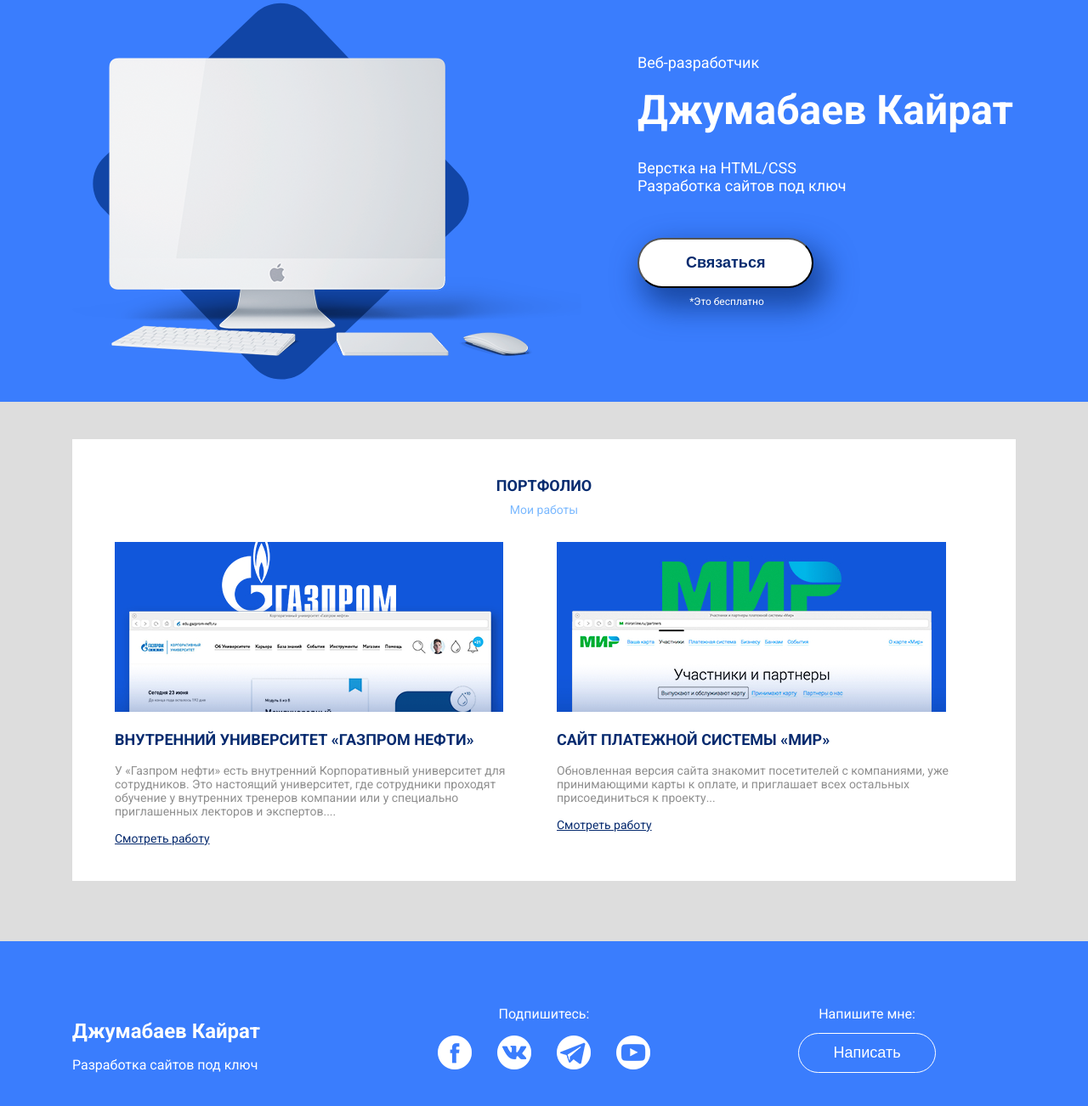
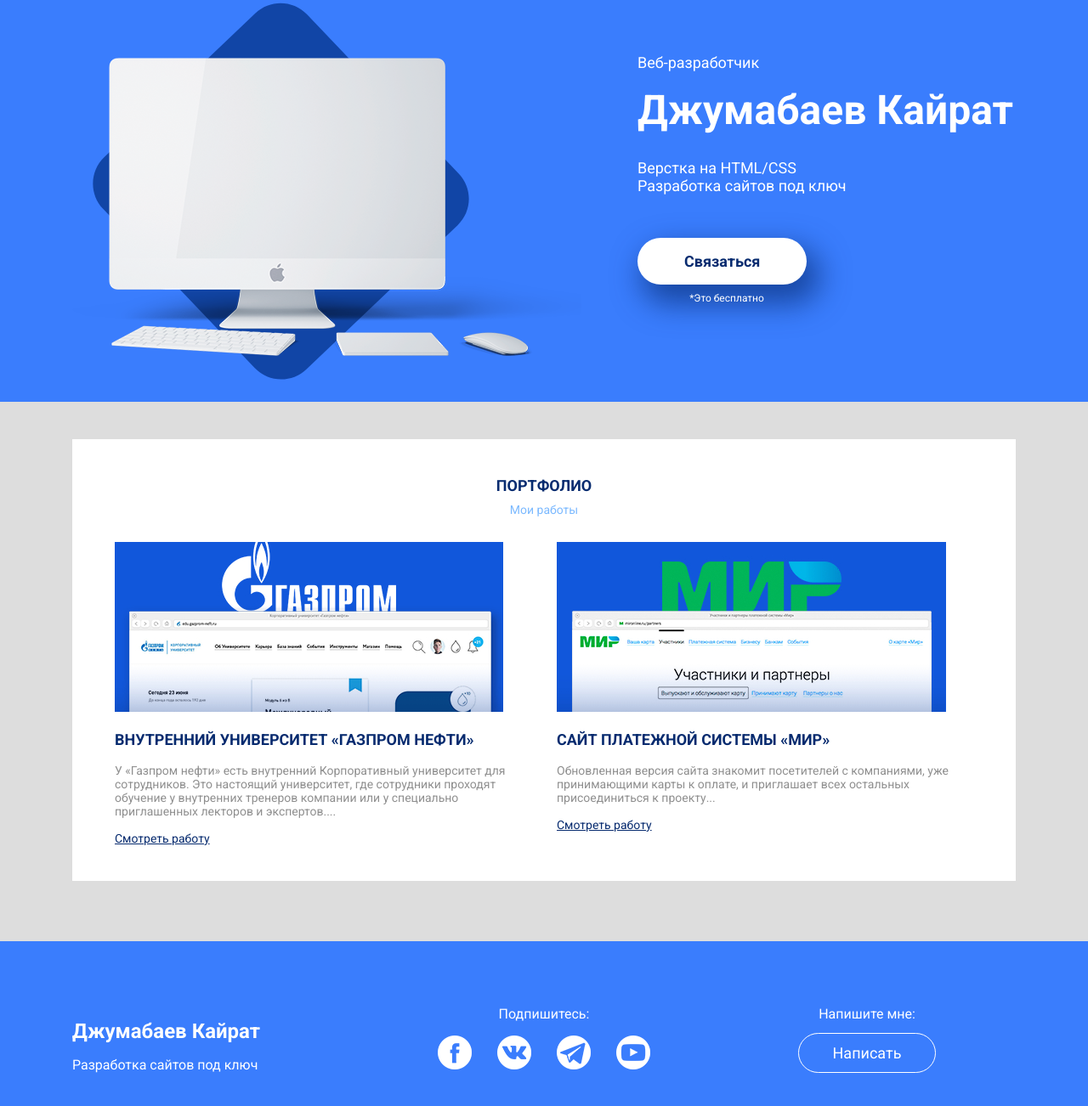
Before and after one commit to wevdevkairat/wevdevkairat.github.io, a plain HTML site: page index.html in a window 1280 px wide. Shown: the part 56-1358 px from the top of the page at 85% size. Drawn offline with Linux system fonts and the light colour scheme.

Commit message:
Add files via upload

```diff
--- a/css/style.css
+++ b/css/style.css
@@ -33,6 +33,8 @@ header{
 
 
 .header-button{
+	display: inline-block;
+	text-decoration: none;
 box-shadow: 10px 17px 34px 6px rgba(18, 61, 145, 0.83);
 border-radius: 50px;
 background-color: #ffffff;
@@ -158,6 +160,7 @@ margin-bottom: 7px;
 	margin-bottom: 13px;
 }
 .footer-button{
+	text-decoration: none;
 	display: inline-block;
 	border: 1px solid #ffffff;
 	background-color: transparent;
--- a/index.html
+++ b/index.html
@@ -36,7 +36,7 @@
 				<p class="header-subtitle">Верстка на HTML/CSS<br>
 				Разработка сайтов под ключ</p>
 				<div class="header-button-block">
-					<button class="header-button">Связаться</button>
+					<a href="https://vk.me/id285255752" class="header-button">Связаться</a>
 				<small>*Это бесплатно</small>
 				</div>
 			</div>
@@ -92,7 +92,7 @@
 				<div class="social-block">
 					<p>Подпишитесь:</p>
 					<a href="#"><img src="img/social/facebook-logo-button.png" alt="Facebook"></a>
-					<a href="#"><img src="img/social/vk-social-logotype.png" alt="Vkontakte"></a>
+					<a href="https://vk.com/id285255752"><img src="img/social/vk-social-logotype.png" alt="Vkontakte"></a>
 					<a href="#"><img src="img/social/telegram-symbol.png" alt="Telegram"></a>
 					<a href="#"><img src="img/social/youtube-symbol.png" alt="YouTube"></a>
 				</div>
@@ -100,7 +100,7 @@
 			<div class="col-md-4">
 				<div class="footer-cta-block">
 					<p class="footer-cta">Напишите мне:</p>
-				<button class="footer-button">Написать</button>
+				<a href="https://vk.me/id285255752" class="footer-button">Написать</a>
 				</div>
 			</div>
 		</div>
```
